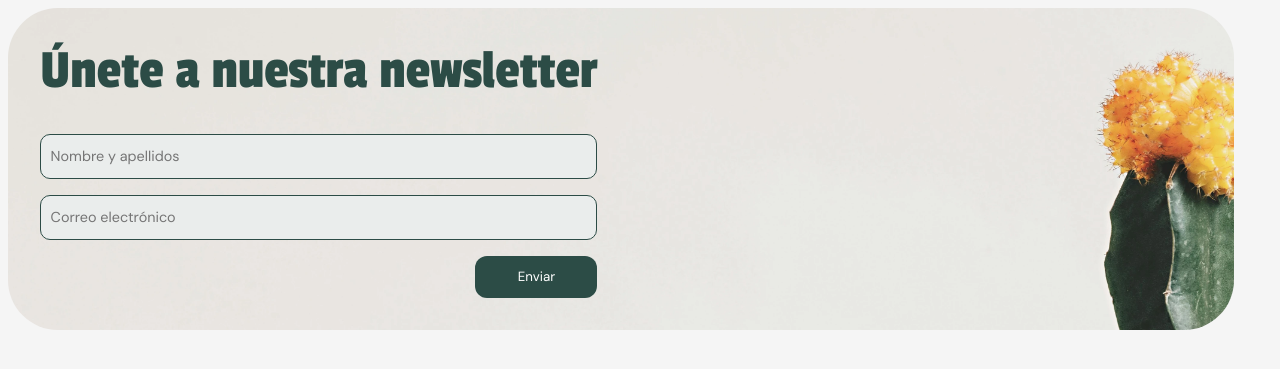
After one commit to Enolgr/growing, a PHP site: page /includes/newsletter.php in a window 1280 px wide. The commit adds this page. Shown: the top 369 px of the page. Run offline with PHP 8.4, Linux system fonts and the light colour scheme.

Commit message:
añadiendo include newsletter

```diff
--- a/cursos.php
+++ b/cursos.php
@@ -49,7 +49,6 @@
             </div>
         </div>
 
-
         <div class="detalles-curso">
             <div class="img-curso">
                 <img src="./img/images/pexels-ketut-subiyanto-4132369.webp" alt="curso romero">
--- /dev/null
+++ b/includes/newsletter.php
@@ -0,0 +1,26 @@
+<!DOCTYPE html>
+<html lang="en">
+
+<head>
+    <meta charset="UTF-8">
+    <meta name="viewport" content="width=device-width, initial-scale=1.0">
+    <link rel="stylesheet" href="../styles/general.css">
+    <title>Document</title>
+</head>
+
+<body>
+    <section class="newsletter">
+        <div class="contenedor-newsletter">
+        <h3 id="titulo-newsletter">Únete a nuestra newsletter</h3>
+        <div class="contenedor-inputs">
+        <input class="input" type="text" name="nombre" id="nombre" placeholder="Nombre y apellidos">
+        <input class="input" type="email" name="email" id="email" placeholder="Correo electrónico">
+        </div>
+        <div class="contenedor-boton">
+        <button class="boton">Enviar</button>
+        </div>
+        </div>
+    </section>
+</body>
+
+</html>
--- a/styles/general.css
+++ b/styles/general.css
@@ -1,5 +1,5 @@
 /* Tipografias */
-@import url('https://fonts.googleapis.com/css2?family=DM+Sans:ital,opsz,wght@0,9..40,100..1000;1,9..40,100..1000&family=Passion+One:wght@400;700;900&display=swap');
+@import url("https://fonts.googleapis.com/css2?family=DM+Sans:ital,opsz,wght@0,9..40,100..1000;1,9..40,100..1000&family=Passion+One:wght@400;700;900&display=swap");
 
 :root {
   --fondo: #f5f5f5;
@@ -25,34 +25,39 @@
   --hover-shadow-xl: 0 6px 12px rgba(0, 0, 0, 0.25);
 }
 
-*{
+* {
   box-sizing: border-box;
 }
 html,
 body {
   background-color: var(--fondo);
 }
-h2,h3,h4,h5,p{
+h2,
+h3,
+h4,
+h5,
+p {
   font-family: DM Sans, Arial, Helvetica, sans-serif;
+  margin: 0;
+  padding: 0;
 }
 
-
-a{
+a {
   text-decoration: none;
   color: var(--negro);
-  font-family: 'Dm Sans',sans-serif;
+  font-family: "Dm Sans", sans-serif;
   transition: ease-in-out 0.2s;
 }
 
-a:hover{
+a:hover {
   scale: var(--hover-scale-lg);
 }
 
-button{
+button {
   text-decoration: none;
 }
 
-h1{
+h1 {
   color: var(--negro);
   font-family: "Passion One";
   font-size: 5.9375rem;
@@ -61,11 +66,12 @@ font-weight: 400;
   line-height: 100%; /* 5.9375rem */
   margin: 0;
 }
-p{
-  font-family: "DM Sans",sans-serif;
+p {
+  font-family: "DM Sans", sans-serif;
 }
-.btn {
-font-family: "DM Sans",sans-serif;
+
+.btn, .boton{
+  font-family: "DM Sans", sans-serif;
   border-radius: 0.75rem;
   background-color: var(--colorlogo);
   color: #fff;
@@ -80,39 +86,38 @@ font-family: "DM Sans",sans-serif;
   border: none;
 }
 
-.btn:hover{
+.btn:hover {
   background-color: var(--verde);
 }
 
-.brn:disabled{
+.brn:disabled {
   background-color: var(--verdeclaro);
 }
 
-.card{
+.card {
   border-radius: 0.875rem;
-background: #E7E7E7;
+  background: #e7e7e7;
 }
 
-
-.card-oscura{
+.card-oscura {
   border-radius: 0.875rem;
   background: var(--grisclaro);
   width: fit-content;
   padding: 2rem 4rem;
 }
 
-.titulo-card{
+.titulo-card {
   font-size: 3rem;
   color: var(--fondo);
 }
 
-.card-oscura input{
+.card-oscura input {
   margin: 1rem 0;
 }
 
 /* Menu */
 
-#menu{
+#menu {
   width: 100%;
   display: flex;
   flex-direction: row;
@@ -123,15 +128,15 @@ padding: 2rem 4rem;
   padding: 0.5rem 2rem;
 }
 
-.logo-menu{
+.logo-menu {
   width: fit-content;
 }
-.logo-menu img{
+.logo-menu img {
   height: 3rem;
   width: auto;
 }
 
-.items-menu{
+.items-menu {
   display: flex;
   flex-direction: row;
   align-items: center;
@@ -140,17 +145,16 @@ width: auto;
   flex-wrap: wrap;
   gap: 2rem;
   height: fit-content;
-
 }
 
-.anchor-bg a{
+.anchor-bg a {
   padding: 0.7rem;
   color: white;
   background-color: var(--colorlogo);
   border-radius: 10px;
 }
 
-.icons-nav{
+.icons-nav {
   display: flex;
   flex-direction: row;
   align-items: center;
@@ -158,17 +162,16 @@ width: auto;
   height: 1rem;
 }
 
-
 /* marquee */
 
 #hoja {
   height: 1rem;
   width: 1rem;
-  background: url('../img/icons/hoja.svg') no-repeat center center;
+  background: url("../img/icons/hoja.svg") no-repeat center center;
   background-size: contain;
 }
 
-.random-marquee{
+.random-marquee {
   display: flex;
   flex-wrap: nowrap;
   background: url(../img/images/marquee.webp) no-repeat center center;
@@ -181,21 +184,21 @@ width: auto;
 
 /* footer */
 
-footer{
+footer {
   background-color: var(--colorlogo);
   padding: 1rem 0;
 }
 
-.menu-footer{
+.menu-footer {
   width: 100%;
   display: flex;
   flex-direction: row;
   align-items: center;
   justify-content: space-between;
-  padding: 1rem 2rem ;
+  padding: 1rem 2rem;
 }
 
-.links{
+.links {
   width: fit-content;
   display: flex;
   flex-direction: row;
@@ -203,34 +206,33 @@ footer{
   justify-content: center;
   gap: 2rem;
   padding: 0 3rem;
-
 }
 
-.links a{
+.links a {
   font-family: DM Sans, Arial, Helvetica, sans-serif;
   font-weight: 300;
   color: var(--fondo);
 }
 
-.p-white{
+.p-white {
   font-size: 1.2rem;
   color: var(--fondo);
   text-align: center;
   font-weight: 500;
 }
 
-.politics{
+.politics {
   display: flex;
   align-items: center;
   justify-content: center;
-  gap: 2rem ;
+  gap: 2rem;
   margin: 2rem 0;
 }
-.politics a{
+.politics a {
   color: var(--fondo);
 }
 
-.footer-icons{
+.footer-icons {
   width: 100%;
   display: flex;
   flex-direction: row;
@@ -239,10 +241,70 @@ justify-content: center;
   gap: 2rem;
 }
 
-.copyright{
+.copyright {
   font-size: 0.8rem;
   text-align: center;
   width: 100%;
   color: white;
+}
 
+/* Newsletter */
+
+#titulo-newsletter{
+  font-family: "Passion One";
+  color: var(--colorlogo);
+  font-weight: 400;
+  font-size: 3.5rem;
 }
+
+.newsletter {
+  background-image: url(../img/images/pexels-scottwebb-403575%201.webp);
+  background-repeat: no-repeat;
+  background-position: center;
+  background-size: cover;
+  width: 97%;
+  padding: 2rem;
+  display: flex;
+  flex-direction: row;
+  align-items: center;
+  justify-content: first baseline;
+  border-radius: 50px;
+}
+
+.contenedor-newsletter{
+  display: flex;
+  flex-direction: column;
+  align-items: center;
+  justify-content: center;
+  gap: 1rem;
+}
+
+input {
+  padding: 0 0 0 0.6rem;
+  height: 2.8rem;
+  border-radius: 10px;
+  border: 1px solid #2C4C46;
+  background: #EAEDEC;
+  width: 100%;
+  font-size: 0.9rem;
+  font-family: 'DM Sans', sans-serif;
+  color: #2C4C46;
+}
+
+.contenedor-boton{
+  width: 100%;
+  display: flex;
+  flex-direction: row;
+  align-items: center;
+  justify-content: flex-end;
+}
+
+.contenedor-inputs{
+  width: 100%;
+  margin-top: 1rem;
+  display: flex;
+  flex-direction: column;
+  align-items: center;
+  justify-content: center;
+  gap: 1rem;
+}
```
Also changed, not shown: 2 other files. Lines whose indentation alone changed are shown as unchanged.
